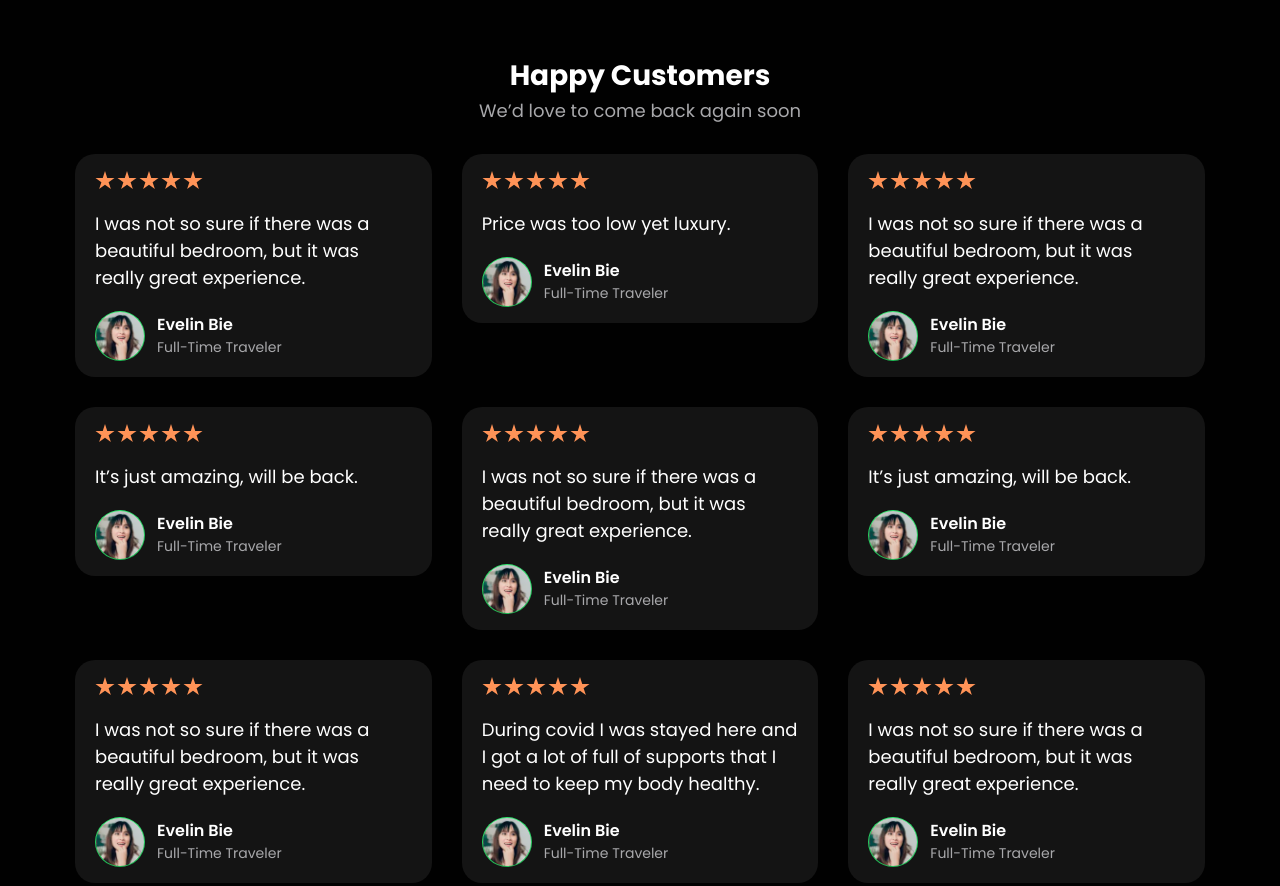
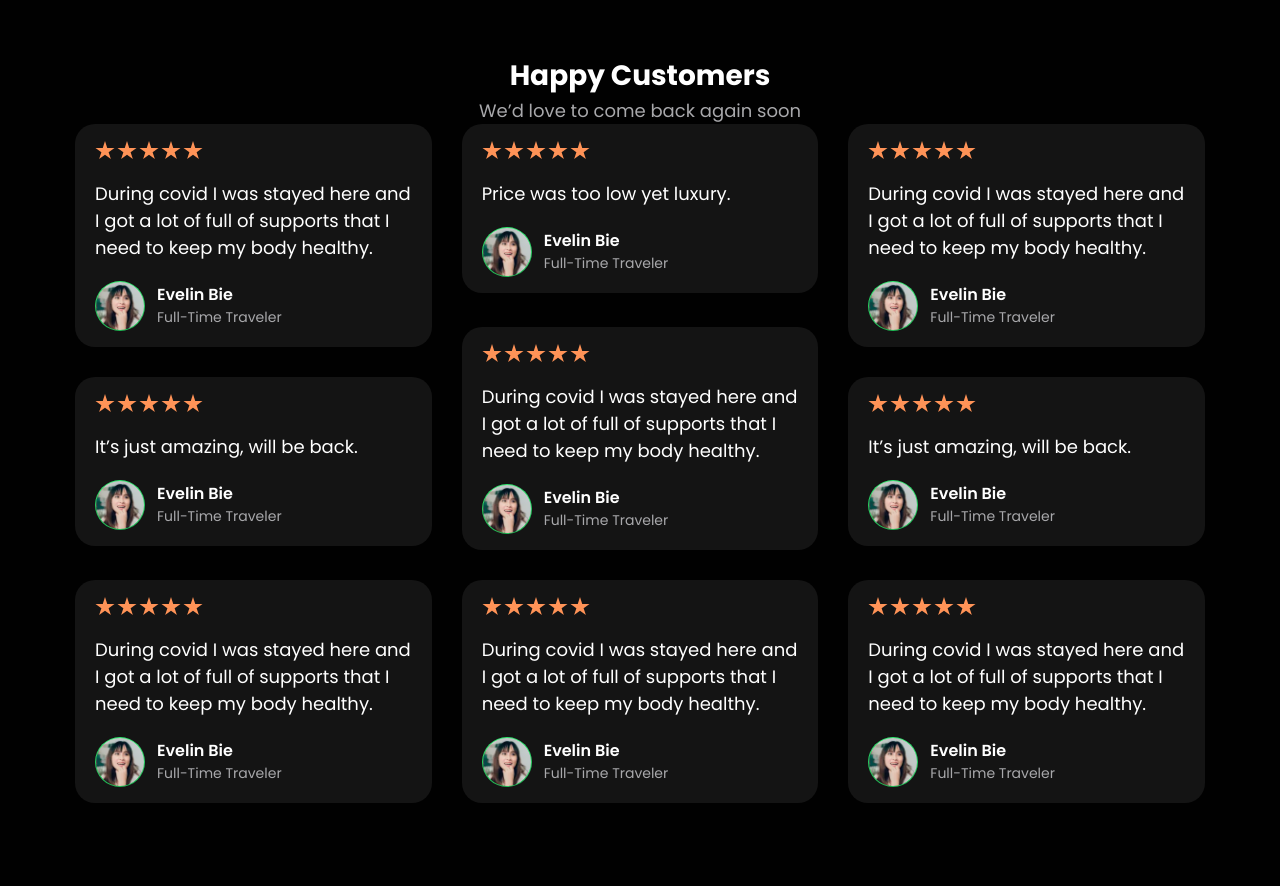
Before and after one commit to RubenManurung/nidejia-fe, a website: page public/index.html in a window 1280 px wide. Shown: the part 2400-3286 px from the top of the page. Drawn offline with nearby package versions, Linux system fonts and the light colour scheme.

Commit message:
fix testimony layout

```diff
--- a/public/index.html
+++ b/public/index.html
@@ -575,8 +575,9 @@
     <p class="text-[14px] xl:text-[18px] text-chrome-aluminum text-center">We’d love to come back again
       soon</p>
 
-    <div class="gap-[30px] grid grid-cols-1 md:grid-cols-2 lg:grid-cols-3 mt-[30px]">
-      <div class="bg-chinese-black py-4 px-5 rounded-[20px] h-fit">
+    <div
+      class="grid md:grid-cols-2 xl:grid-cols-3 xl:even:[&>div]:h-fit  xl:[&>div:nth-child(n+4):nth-last-child(n+4)]:mt-[30px] xl:[&>div:nth-last-child(-n+3)]:!h-full xl:[&>div:nth-last-child(-n+3)]:top-[-20px] xl:[&>div:nth-child(5)]:top-[-50px] gap-y-[30px] xl:gap-y-0  gap-x-[30px] xl:[&>div]:relative">
+      <div class="bg-chinese-black py-4 px-5 rounded-[20px] ">
         <div class="flex gap-x-[2px]">
           <img src="./images/star.svg" alt="star" class="w-5 h-5">
           <img src="./images/star.svg" alt="star" class="w-5 h-5">
@@ -585,10 +586,8 @@
           <img src="./images/star.svg" alt="star" class="w-5 h-5">
         </div>
 
-        <p class="text-white my-5 text-[14px] md:text-[18px]">I was not so sure if there was a beautiful bedroom, but it
-          was really
-          great
-          experience.
+        <p class="text-white my-5 text-[14px] md:text-[18px]">During covid I was stayed here and I got a lot of full of
+          supports that I need to keep my body healthy.
         </p>
 
         <div class="flex items-center">
@@ -601,7 +600,7 @@
         </div>
       </div>
 
-      <div class="bg-chinese-black py-4 px-5 rounded-[20px] h-fit ">
+      <div class="bg-chinese-black py-4 px-5 rounded-[20px] ">
         <div class="flex gap-x-[2px]">
           <img src="./images/star.svg" alt="star" class="w-5 h-5">
           <img src="./images/star.svg" alt="star" class="w-5 h-5">
@@ -623,7 +622,7 @@
         </div>
       </div>
 
-      <div class="bg-chinese-black py-4 px-5 rounded-[20px] h-fit">
+      <div class="bg-chinese-black py-4 px-5 rounded-[20px] ">
         <div class="flex gap-x-[2px]">
           <img src="./images/star.svg" alt="star" class="w-5 h-5">
           <img src="./images/star.svg" alt="star" class="w-5 h-5">
@@ -632,10 +631,8 @@
           <img src="./images/star.svg" alt="star" class="w-5 h-5">
         </div>
 
-        <p class="text-white my-5 text-[14px] md:text-[18px]">I was not so sure if there was a beautiful bedroom, but it
-          was really
-          great
-          experience.
+        <p class="text-white my-5 text-[14px] md:text-[18px]">During covid I was stayed here and I got a lot of full of
+          supports that I need to keep my body healthy.
         </p>
 
         <div class="flex items-center">
@@ -648,7 +645,7 @@
         </div>
       </div>
 
-      <div class="bg-chinese-black py-4 px-5 rounded-[20px] h-fit">
+      <div class="bg-chinese-black py-4 px-5 rounded-[20px] ">
         <div class="flex gap-x-[2px]">
           <img src="./images/star.svg" alt="star" class="w-5 h-5">
           <img src="./images/star.svg" alt="star" class="w-5 h-5">
@@ -670,7 +667,7 @@
         </div>
       </div>
 
-      <div class="bg-chinese-black py-4 px-5 rounded-[20px] h-fit">
+      <div class="bg-chinese-black py-4 px-5 rounded-[20px] ">
         <div class="flex gap-x-[2px]">
           <img src="./images/star.svg" alt="star" class="w-5 h-5">
           <img src="./images/star.svg" alt="star" class="w-5 h-5">
@@ -679,10 +676,8 @@
           <img src="./images/star.svg" alt="star" class="w-5 h-5">
         </div>
 
-        <p class="text-white my-5 text-[14px] md:text-[18px]">I was not so sure if there was a beautiful bedroom, but it
-          was really
-          great
-          experience.
+        <p class="text-white my-5 text-[14px] md:text-[18px]">During covid I was stayed here and I got a lot of full of
+          supports that I need to keep my body healthy.
         </p>
 
         <div class="flex items-center">
@@ -695,7 +690,7 @@
         </div>
       </div>
 
-      <div class="bg-chinese-black py-4 px-5 rounded-[20px] h-fit">
+      <div class="bg-chinese-black py-4 px-5 rounded-[20px] ">
         <div class="flex gap-x-[2px]">
           <img src="./images/star.svg" alt="star" class="w-5 h-5">
           <img src="./images/star.svg" alt="star" class="w-5 h-5">
@@ -717,7 +712,7 @@
         </div>
       </div>
 
-      <div class="bg-chinese-black py-4 px-5 rounded-[20px] h-fit">
+      <div class="bg-chinese-black py-4 px-5 rounded-[20px] ">
         <div class="flex gap-x-[2px]">
           <img src="./images/star.svg" alt="star" class="w-5 h-5">
           <img src="./images/star.svg" alt="star" class="w-5 h-5">
@@ -726,10 +721,8 @@
           <img src="./images/star.svg" alt="star" class="w-5 h-5">
         </div>
 
-        <p class="text-white my-5 text-[14px] md:text-[18px]">I was not so sure if there was a beautiful bedroom, but it
-          was really
-          great
-          experience.
+        <p class="text-white my-5 text-[14px] md:text-[18px]">During covid I was stayed here and I got a lot of full of
+          supports that I need to keep my body healthy.
         </p>
 
         <div class="flex items-center">
@@ -742,7 +735,7 @@
         </div>
       </div>
 
-      <div class="bg-chinese-black py-4 px-5 rounded-[20px] h-fit">
+      <div class="bg-chinese-black py-4 px-5 rounded-[20px] ">
         <div class="flex gap-x-[2px]">
           <img src="./images/star.svg" alt="star" class="w-5 h-5">
           <img src="./images/star.svg" alt="star" class="w-5 h-5">
@@ -752,9 +745,7 @@
         </div>
 
         <p class="text-white my-5 text-[14px] md:text-[18px] line-clamp-3">During covid I was stayed here and I got a
-          lot of full of
-          supports that I
-          need to keep my body healthy.
+          lot of full of supports that I need to keep my body healthy.
         </p>
 
         <div class="flex items-center">
@@ -767,7 +758,7 @@
         </div>
       </div>
 
-      <div class="bg-chinese-black py-4 px-5 rounded-[20px] h-fit">
+      <div class="bg-chinese-black py-4 px-5 rounded-[20px] ">
         <div class="flex gap-x-[2px]">
           <img src="./images/star.svg" alt="star" class="w-5 h-5">
           <img src="./images/star.svg" alt="star" class="w-5 h-5">
@@ -776,10 +767,8 @@
           <img src="./images/star.svg" alt="star" class="w-5 h-5">
         </div>
 
-        <p class="text-white my-5 text-[14px] md:text-[18px]">I was not so sure if there was a beautiful bedroom, but it
-          was really
-          great
-          experience.
+        <p class="text-white my-5 text-[14px] md:text-[18px]">During covid I was stayed here and I got a lot of full of
+          supports that I need to keep my body healthy.
         </p>
 
         <div class="flex items-center">
```
Also changed, not shown: public/css/output.css.
